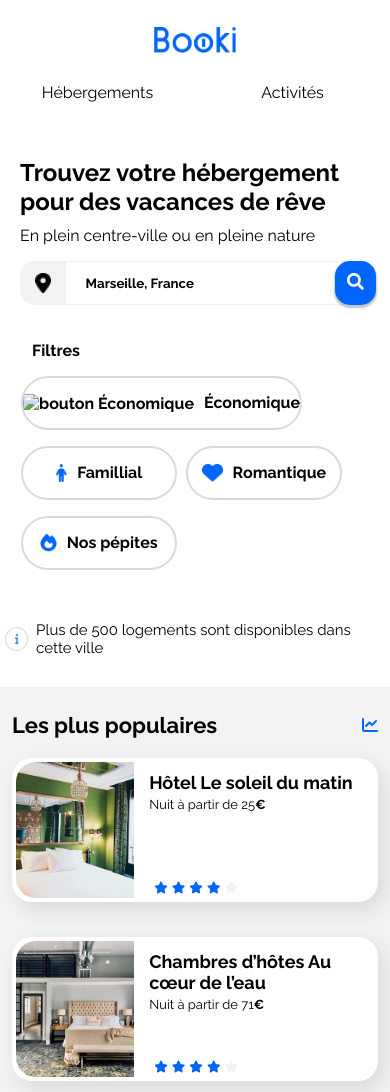
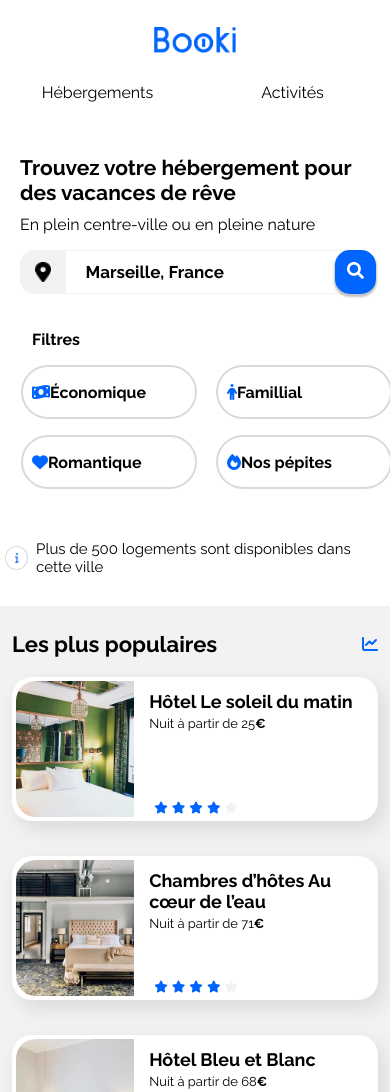
Before and after one commit to Abdel92000/Site-Web-d-Agence-de-Voyage, a plain HTML site: page index.html in a window 390 px wide. Shown: the top 1092 px of the page. Drawn offline with Linux system fonts and the light colour scheme.

Commit message:
modif du 19 jun soir

```diff
--- a/index.html
+++ b/index.html
@@ -83,27 +83,29 @@
                 <div class="title-filter">
                     <p>Filtres</p>
                 </div>
-
+                <div class="body-filter">
                     <a href="">
-                    <div class="style-element-filter"> <img src="./images/logo/billet.png" alt="bouton Économique ">
+                        <div class="style-element-filter"> <i class="fa-solid fa-money-bill-wave"></i>
                             Économique </div>
                     </a>
 
                     <a href="">
-                    <div class="style-element-filter"> <img src="./images/logo/silouette.png" alt="Bouton Famillial">
+                        <div class="style-element-filter"> <i class="fa-solid fa-person"></i>
                             Famillial </div>
                     </a>
 
                     <a href="">
-                    <div class="style-element-filter"> <img src="./images/logo/coeur.png" alt="logo-coeur"> Romantique
+                        <div class="style-element-filter"> <i class="fa-solid fa-heart"></i>
+                            Romantique
                         </div>
                     </a>
 
                     <a href="">
-                    <div class="style-element-filter"> <img src="./images/logo/flamme.png" alt="logo-flamme">Nos pépites
+                        <div class="style-element-filter"> <i class="fa-solid fa-fire"></i> Nos
+                            pépites
                         </div>
                     </a>
-
+                </div>
 
             </section>
 
--- a/style.css
+++ b/style.css
@@ -19,7 +19,10 @@
 
 .fa-solid {
     color: var(--main-color);
+
 }
+
+.fa-solid .fa-heart {}
 
 body {
     display: flex;
@@ -241,6 +244,21 @@ input::placeholder {
 .barre-filter p {
     margin-right: 20px;
 }
+
+
+
+.body-filter {
+    width: 100%;
+    display: flex;
+    flex-direction: row;
+    align-items: center;
+    justify-content: flex-start;
+    font-weight: bold;
+    font-size: 16px;
+}
+
+
+
 
 .style-element-filter {
 
@@ -539,14 +557,15 @@ input::placeholder {
 
 
 .container-footer {
-    display: flex;
-    flex-direction: row;
+
+    display: grid;
+
     justify-content: flex-start;
     justify-content: space-between;
     margin-right: 410px;
     margin-top: 100px;
     padding-left: 20PX;
-
+    grid-template-columns: 50% 48% 13%;
 }
 
 .container-footer h3 {
@@ -804,11 +823,13 @@ input::placeholder {
     .Vavcance-de-reves h2 {
         margin-bottom: 10px;
         margin-left: 20px;
+        font-size: 21PX;
     }
 
     input {
         width: 87%;
         padding-left: 20px;
+        font-size: 17px;
     }
 
     .formulaire {
@@ -859,20 +880,28 @@ input::placeholder {
 
     }
 
-
+    .body-filter {
+        display: grid;
+        grid-template-columns: 50% 50%;
+    }
 
     .style-element-filter {
-        margin: 0;
+
         height: 30px;
-        justify-content: center;
+
         padding-right: 0;
-        padding-left: 0;
+        padding-left: 9px;
     }
 
     .barre-filter a {
-        min-width: 40%;
+
         margin-bottom: 16PX;
         margin-left: 9PX;
+        flex: 1;
+
+
+
+
     }
 
 
```
Lines whose indentation alone changed are shown as unchanged.
